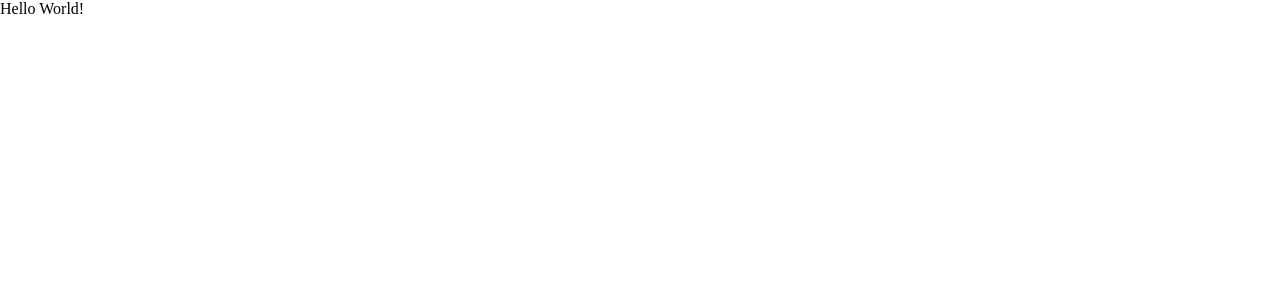
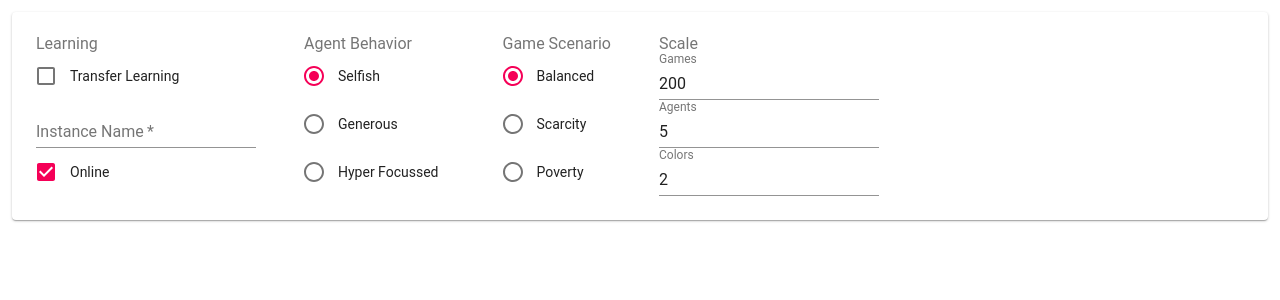
Before and after one commit to DuncanWalter/B10RL8W, a React (Vite) app: page / in a window 1280 px wide. Shown: the top 300 px of the page. Built offline with nearby package versions, Linux system fonts and the light colour scheme.

Commit message:
crude boilerplate for configuring tasks (#6)

```diff
--- a/package.json
+++ b/package.json
@@ -53,6 +53,7 @@
     "typescript": "3.0.3"
   },
   "dependencies": {
+    "@material-ui/core": "^3.0.2",
     "gpu.js": "1.7.0",
     "koa": "^2.5.2",
     "koa-route": "^3.2.0",
--- /dev/null
+++ b/src/dashboard/Dashboard.tsx
@@ -0,0 +1,267 @@
+import React from 'react'
+
+import Card from '@material-ui/core/Card'
+import Checkbox from '@material-ui/core/Checkbox'
+import FormControl from '@material-ui/core/FormControl'
+import Select from '@material-ui/core/Select'
+import FormLabel from '@material-ui/core/FormLabel'
+import FormControlLabel from '@material-ui/core/FormControlLabel'
+import TextField from '@material-ui/core/TextField'
+import InputLabel from '@material-ui/core/InputLabel'
+
+import { withStyles } from '@material-ui/core/styles'
+// TODO: WHY!?!?!?!?!
+import { FormGroup, RadioGroup, Radio } from '@material-ui/core'
+
+type DashboardProps = {
+  classes: { [K in keyof typeof styles]: string }
+}
+
+type DashboardState = {
+  running: boolean
+  logs: Map<string, any>
+  config: {
+    transferLearning: boolean
+    selectedLog: string | null
+    online: boolean
+    agentCount: number
+    colorCount: number
+    gameCount: number
+    agentType: 'hyper-focussed' | 'selfish' | 'generous'
+    scenario: 'balanced' | 'scarcity' | 'poverty'
+  }
+}
+
+const styles = {
+  padded: {
+    padding: '24px',
+  },
+  card: {
+    margin: '12px',
+  },
+  cardHeader: {
+    padding: '24px',
+  },
+  cardContent: {
+    padding: '0 24px 24px',
+  },
+}
+
+class Dashboard extends React.Component<DashboardProps, DashboardState> {
+  constructor(props: DashboardProps) {
+    super(props)
+    this.state = {
+      running: false,
+      logs: new Map(),
+      config: {
+        transferLearning: false,
+        selectedLog: null,
+        online: true,
+        agentCount: 5,
+        colorCount: 2,
+        gameCount: 200,
+        agentType: 'selfish',
+        scenario: 'balanced',
+      },
+    }
+  }
+
+  renderLearningOptions() {
+    const { classes } = this.props
+    const {
+      config: { transferLearning, online },
+    } = this.state
+    return (
+      <FormControl className={classes.padded}>
+        <FormLabel>Learning</FormLabel>
+        <FormControlLabel
+          label="Transfer Learning"
+          checked={transferLearning}
+          onChange={(event: any) => {
+            const value = event.target.checked
+            this.setState(state => ({
+              config: {
+                ...state.config,
+                transferLearning: value,
+              },
+            }))
+          }}
+          control={<Checkbox />}
+        />
+        {transferLearning ? (
+          <FormControl>
+            <InputLabel id="Prior Learning">Prior Learning</InputLabel>
+            <Select
+              native
+              disabled
+              inputProps={{
+                id: 'Prior Learning',
+                name: 'Prior Learning',
+              }}
+            />
+          </FormControl>
+        ) : (
+          <FormControl>
+            <TextField
+              required
+              label="Instance Name"
+              inputProps={{
+                id: 'instance Name',
+                name: 'instanceName',
+              }}
+            />
+          </FormControl>
+        )}
+        <FormControlLabel
+          label="Online"
+          checked={online}
+          onChange={(event: any) => {
+            const value = event.target.checked
+            console.log(Object.keys(event.target))
+            console.log(event.target)
+            this.setState(state => ({
+              config: {
+                ...state.config,
+                online: value,
+              },
+            }))
+          }}
+          control={<Checkbox />}
+        />
+      </FormControl>
+    )
+  }
+
+  renderScaleOptions() {
+    const { classes } = this.props
+    const {
+      config: { gameCount, agentCount, colorCount },
+    } = this.state
+    const onChange = (key: any) => (event: any) => {
+      const value = event.target.value
+      this.setState(state => ({
+        config: {
+          ...state.config,
+          [key]: value,
+        },
+      }))
+    }
+    return (
+      <FormControl className={classes.padded}>
+        <FormLabel>Scale</FormLabel>
+        <FormControl>
+          <TextField
+            onChange={onChange('gameCount')}
+            label="Games"
+            value={gameCount}
+            type="number"
+          />
+        </FormControl>
+        <FormControl>
+          <TextField
+            onChange={onChange('agentCount')}
+            label="Agents"
+            value={agentCount}
+            type="number"
+          />
+        </FormControl>
+        <FormControl>
+          <TextField
+            onChange={onChange('colorCount')}
+            label="Colors"
+            value={colorCount}
+            type="number"
+          />
+        </FormControl>
+      </FormControl>
+    )
+  }
+
+  renderBehaviorOptions() {
+    const { classes } = this.props
+    return (
+      <FormControl className={classes.padded}>
+        <FormLabel>Agent Behavior</FormLabel>
+        <RadioGroup
+          value={this.state.config.agentType}
+          onChange={(event: any) => {
+            const behavior = event.target.value
+            this.setState(state => ({
+              config: {
+                ...state.config,
+                agentType: behavior,
+              },
+            }))
+          }}
+        >
+          <FormControlLabel
+            value="selfish"
+            control={<Radio />}
+            label="Selfish"
+          />
+          <FormControlLabel
+            value="generous"
+            control={<Radio />}
+            label="Generous"
+          />
+          <FormControlLabel
+            value="hyper-focussed"
+            control={<Radio />}
+            label="Hyper Focussed"
+          />
+        </RadioGroup>
+      </FormControl>
+    )
+  }
+
+  renderScenarioOptions() {
+    const { classes } = this.props
+    return (
+      <FormControl className={classes.padded}>
+        <FormLabel>Game Scenario</FormLabel>
+        <RadioGroup
+          value={this.state.config.scenario}
+          onChange={(event: any) => {
+            const scenario = event.target.value
+            this.setState(state => ({
+              config: {
+                ...state.config,
+                scenario: scenario,
+              },
+            }))
+          }}
+        >
+          <FormControlLabel
+            value="balanced"
+            control={<Radio />}
+            label="Balanced"
+          />
+          <FormControlLabel
+            value="scarcity"
+            control={<Radio />}
+            label="Scarcity"
+          />
+          <FormControlLabel
+            value="poverty"
+            control={<Radio />}
+            label="Poverty"
+          />
+        </RadioGroup>
+      </FormControl>
+    )
+  }
+
+  render() {
+    const { classes } = this.props
+    return (
+      <Card className={classes.card}>
+        {this.renderLearningOptions()}
+        {this.renderBehaviorOptions()}
+        {this.renderScenarioOptions()}
+        {this.renderScaleOptions()}
+      </Card>
+    )
+  }
+}
+
+export default withStyles(styles)(Dashboard)
--- a/src/index.tsx
+++ b/src/index.tsx
@@ -1,10 +1,12 @@
 import React from 'react'
 import { render } from 'react-dom'
+
+import Dashboard from './dashboard/Dashboard'
 
 // Atomic react root
 ;(function bootstrap(anchorElement: HTMLElement | null): void {
   if (anchorElement) {
-    render(<div>Hello World!</div>, anchorElement)
+    render(<Dashboard />, anchorElement)
   } else {
     console.error('No anchor element provided')
   }
```
Also changed, not shown: 1 other file (tests, documents, lock files or other folders).
